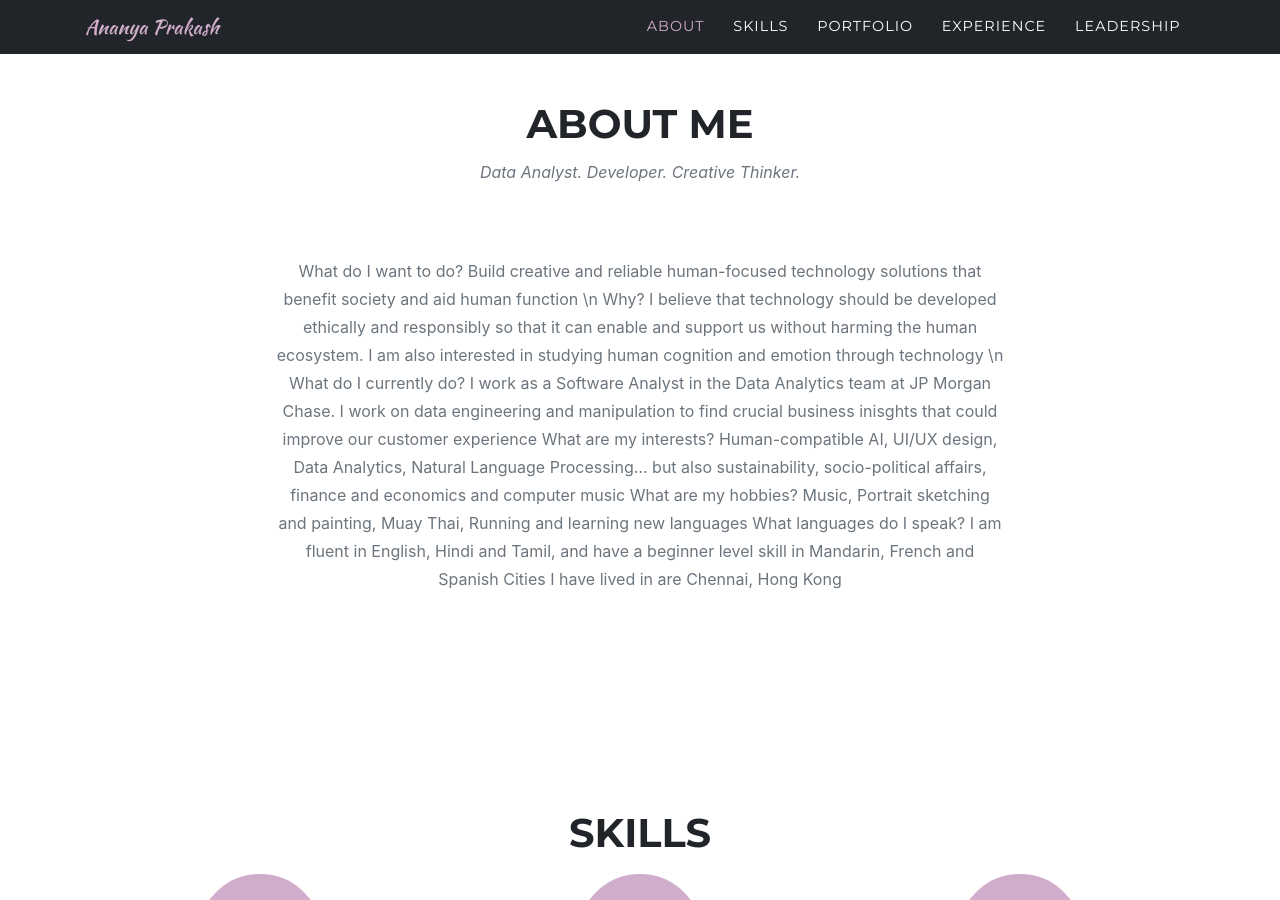
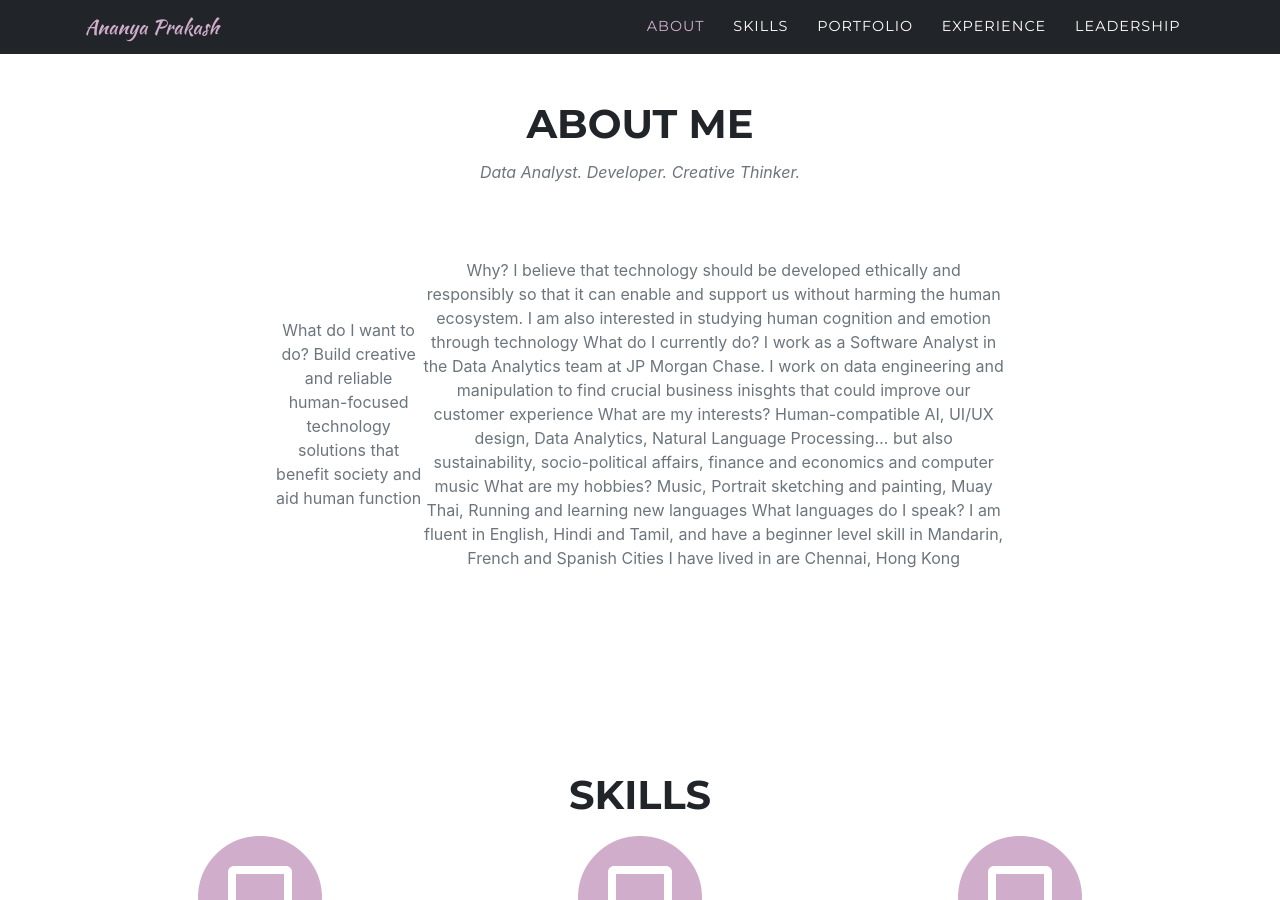
Before and after one commit to ananyaprakash/ananyaprakash.github.io, a Jekyll site: the page built from index.md, in a window 1280 px wide and 900 px high, scrolled down 695 px. Built offline with Jekyll 4.4.1, drawn with Linux system fonts in a browser that asks for light colours; some web fonts are replaced.

Commit message:
fixed about me

```diff
--- a/_data/sitetext.yml
+++ b/_data/sitetext.yml
@@ -103,8 +103,9 @@
     title: "About Me"
     text: "Data Analyst. Developer. Creative Thinker."
     body: "What do I want to do? Build creative and reliable human-focused technology solutions that benefit society and aid human function
-    \\n Why? I believe that technology should be developed ethically and responsibly so that it can enable and support us without harming the human ecosystem. I am also interested in studying human cognition and emotion through technology
-    \\n What do I currently do? I work as a Software Analyst in the Data Analytics team at JP Morgan Chase. I work on data engineering and manipulation to find crucial business inisghts that could improve our customer experience
+     |
+    Why? I believe that technology should be developed ethically and responsibly so that it can enable and support us without harming the human ecosystem. I am also interested in studying human cognition and emotion through technology
+    What do I currently do? I work as a Software Analyst in the Data Analytics team at JP Morgan Chase. I work on data engineering and manipulation to find crucial business inisghts that could improve our customer experience
     What are my interests? Human-compatible AI, UI/UX design, Data Analytics, Natural Language Processing... but also sustainability, socio-political affairs, finance and economics and computer music
     What are my hobbies?  Music, Portrait sketching and painting, Muay Thai, Running and learning new languages
     What languages do I speak? I am fluent in English, Hindi and Tamil, and have a beginner level skill in Mandarin, French and Spanish
```
